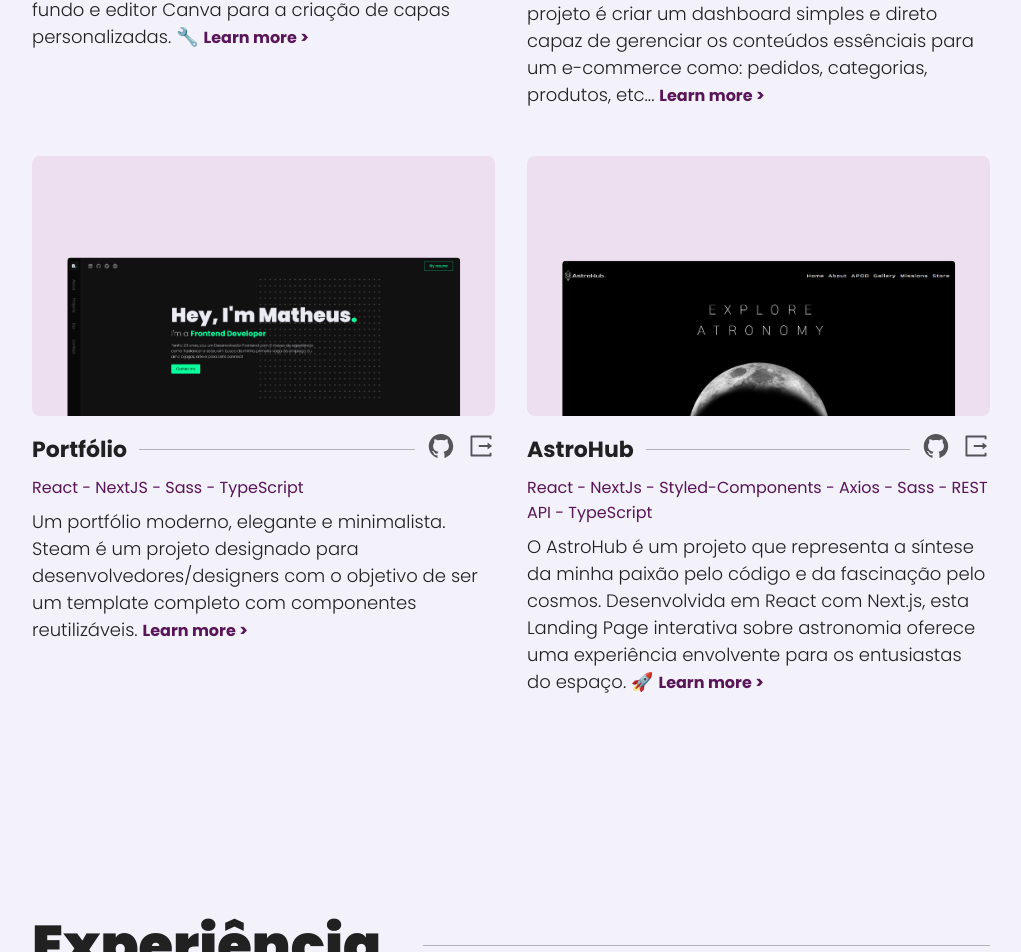
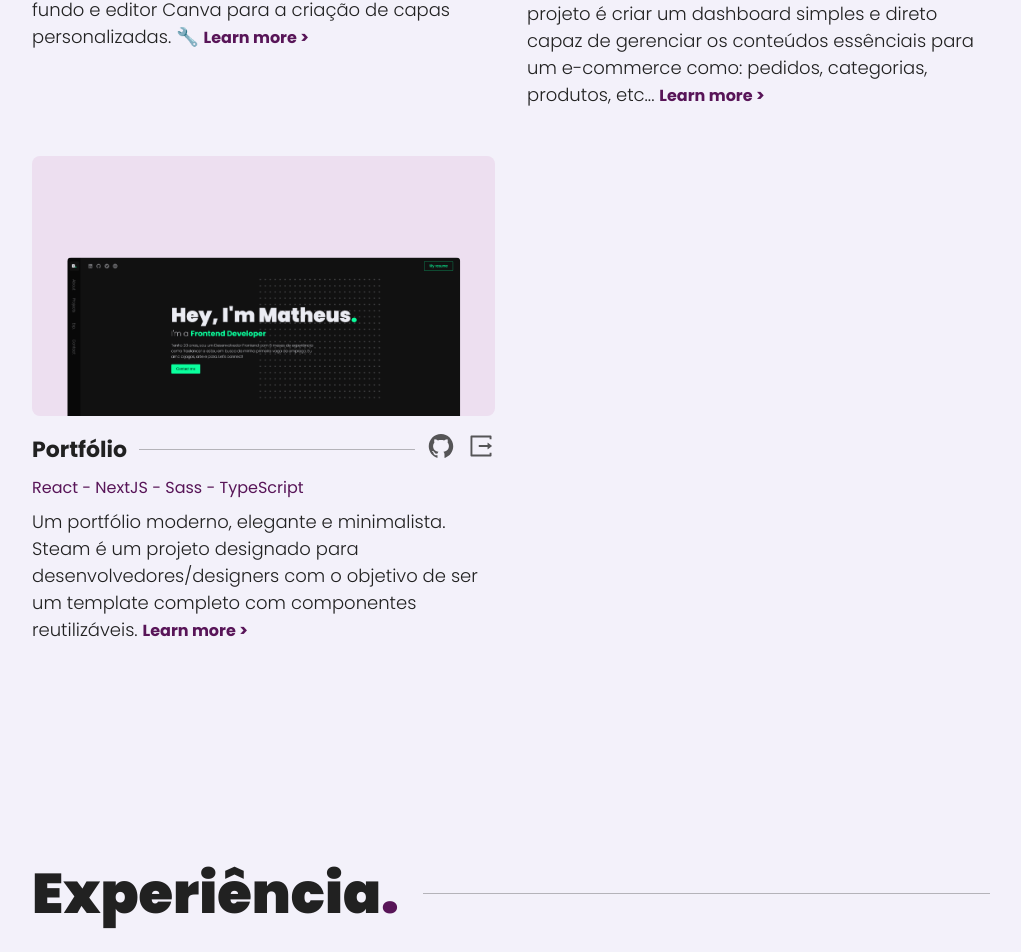
Before and after one commit to omatheusant/steam-portfolio-typescript, a Next.js app: page / in a window 1280 px wide. Shown: the part 2323-3275 px from the top of the page, without its empty margins (159-1180 px from the left). Built offline with nearby package versions, Linux system fonts and the light colour scheme.

Commit message:
Update Projects.tsx

```diff
--- a/components/home/projects/Projects.tsx
+++ b/components/home/projects/Projects.tsx
@@ -119,59 +119,5 @@ const projects = [
       </>
     ),
   },
-  {
-    title: "AstroHub",
-    imgSrc: "project-imgs/astrohub.png",
-    code: "https://github.com/omatheusant/astrohub-oficial",
-    projectLink: "https://astrohub.vercel.app/",
-    tech: [
-      "React",
-      "NextJs",
-      "Styled-Components",
-      "Axios",
-      "Sass",
-      "REST API",
-      "TypeScript",
-    ],
-    description:
-      "O AstroHub é um projeto que representa a síntese da minha paixão pelo código e da fascinação pelo cosmos. Desenvolvida em React com Next.js, esta Landing Page interativa sobre astronomia oferece uma experiência envolvente para os entusiastas do espaço. 🚀",
-    modalContent: (
-      <>
-        <h2>Principais características</h2>
 
-        <p>
-          Landing Page simples e intuitiva desenvolvida em Nextjs para uma boa
-          performance.
-        </p>
-        <p>
-          Estilização feita com Sass e Styled-Components visando a criação de
-          estilos reutilizáveis e de fácil manutenção
-        </p>
-        <p>
-          Axios foi a biblioteca utilizada para realizar o fetch nas APIs
-          necessárias para o projeto devido a sua segurança e fácil usabilidade{" "}
-        </p>
-
-        <p>
-          Astronomy Picture of the Day: API da NASA usada para exibir{" "}
-          {"imagem do dia"}de acordo com a data atual.
-        </p>
-
-        <p>
-          SpaceNews API: Minha própria API desenvolvida com Node.js e Express
-          com o objetivo de exibir notícias acerca do espaço.
-        </p>
-
-        <p>
-          SolarSystem OpenData: Usada para exibir dados atualizados em tempo
-          real sobre o sistema solar.
-        </p>
-
-        <p>
-          Para as animações e slide, foi utilizado as bibliotecas framer-motion
-          e swiper-slide.
-        </p>
-      </>
-    ),
-  },
 ];
```
